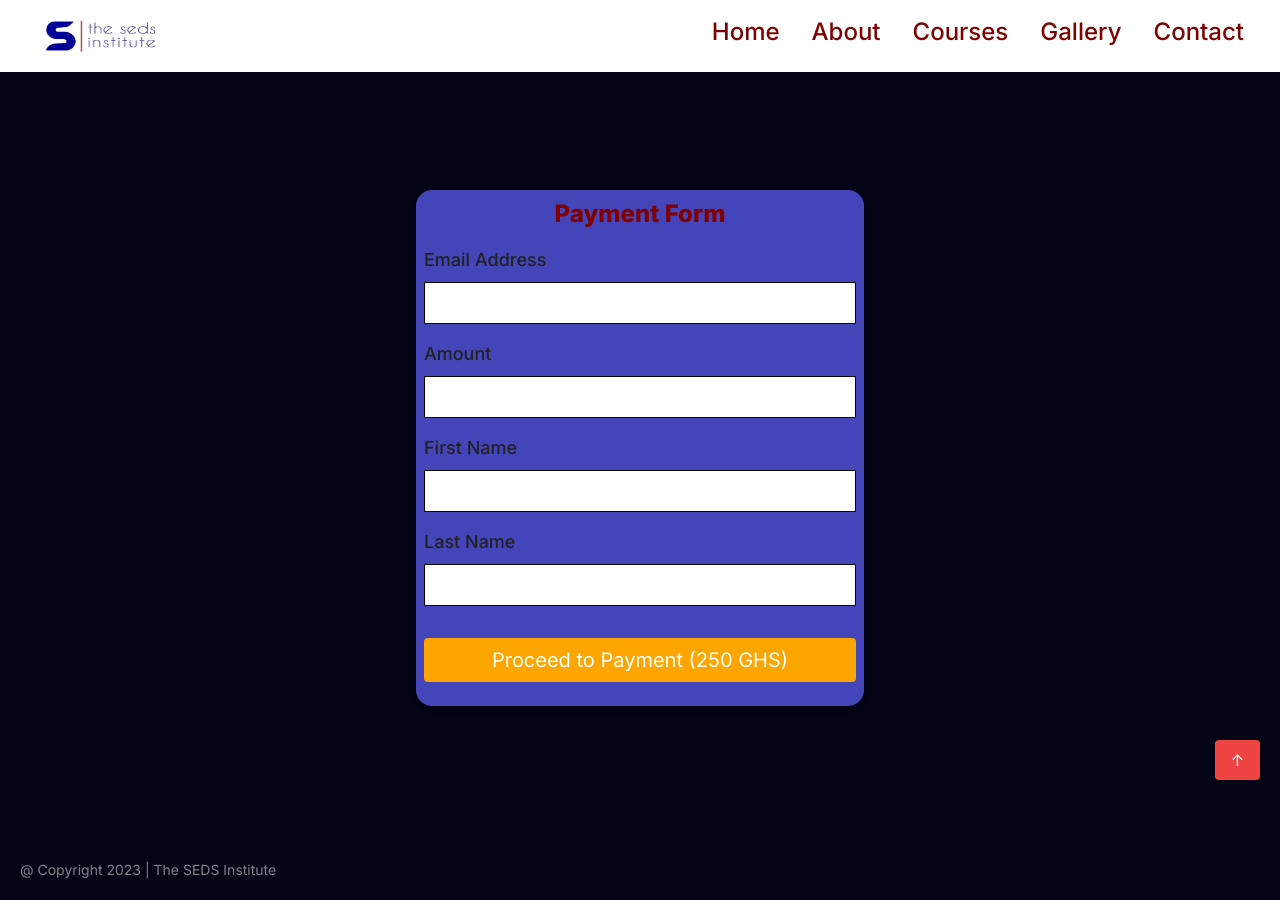
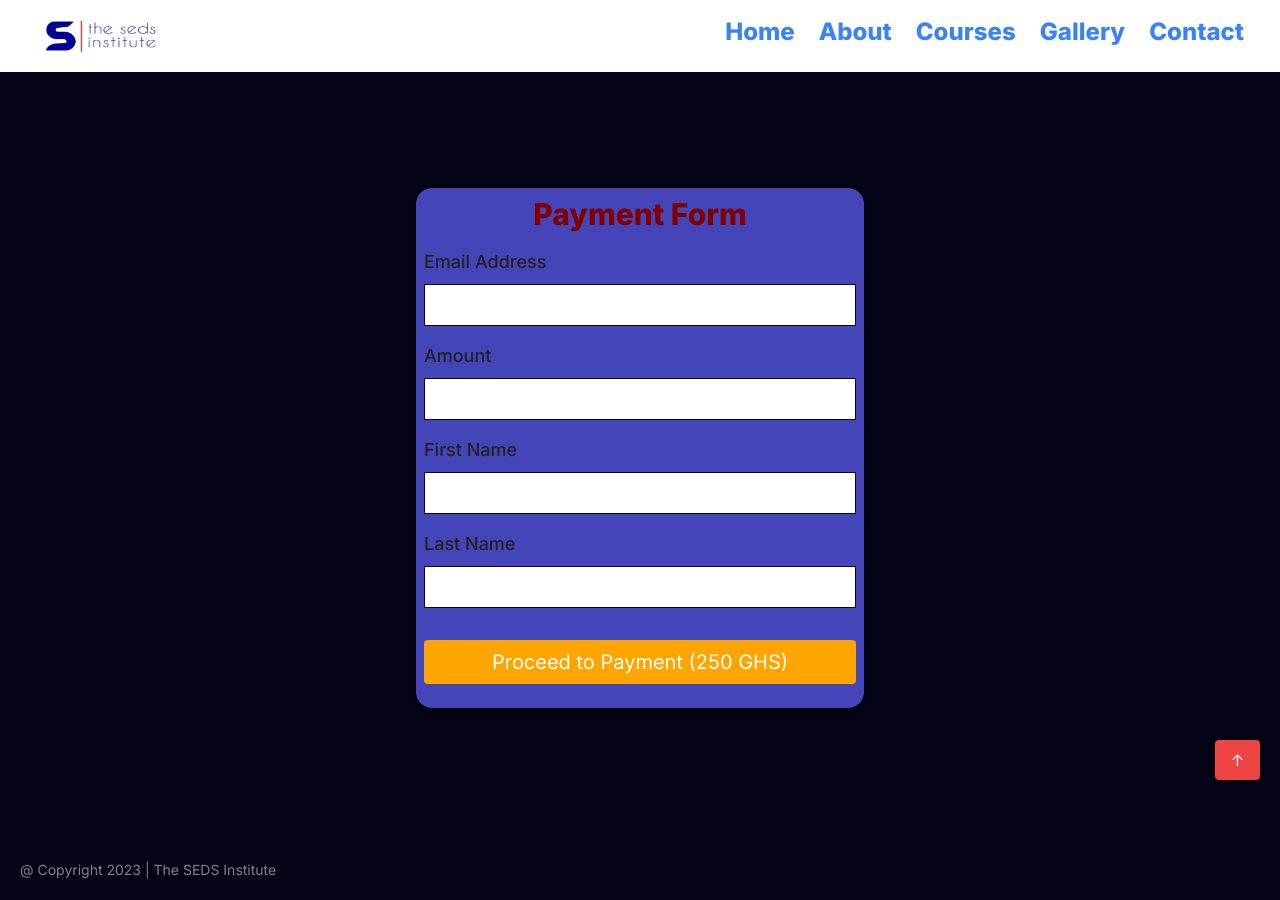
Before and after one commit to hubertproject/SED, a React (Vite) app: page /PaymentForm in a window 1280 px wide. Built offline with nearby package versions, Linux system fonts and the light colour scheme.

Commit message:
Update the navigation bar and payment form styling and text

```diff
--- a/src/components/ApplicationForm.jsx
+++ b/src/components/ApplicationForm.jsx
@@ -39,6 +39,7 @@ const ApplicationForm = () => {
 
   const [successMessage, setSuccessMessage] = useState("");
   const [errorMessage, setErrorMessage] = useState("");
+
 
   const {
     firstName,
@@ -195,6 +196,7 @@ const ApplicationForm = () => {
   const handlePrint = () => {
     window.print();
   };
+
 
   return (
 
--- a/src/components/Navbar.jsx
+++ b/src/components/Navbar.jsx
@@ -23,10 +23,10 @@ const Navbar = () => {
         </div>
 
 
-        <nav className="hidden md:flex gap-8 font-medium p-1 text-2xl">
+        <nav className="hidden md:flex gap-6 font-bold p-1 text-2xl">
           <NavLink
             to="/"
-            className="text-maroon  text-center transition-all cursor-pointer hover:shadow-md hover:shadow-maroon"
+            className="text-blue-500  text-center transition-all cursor-pointer hover:shadow-md hover:shadow-maroon"
             activeClassName="active"
             onClick={handleChange}
           >
@@ -34,7 +34,7 @@ const Navbar = () => {
           </NavLink>
           <NavLink
             to="/about"
-            className="text-maroon transition-all cursor-pointer hover:shadow-md hover:shadow-maroon"
+            className="text-blue-500  transition-all cursor-pointer hover:shadow-md hover:shadow-maroon"
             activeClassName="active"
             onClick={handleChange}
           >
@@ -42,7 +42,7 @@ const Navbar = () => {
           </NavLink>
           <NavLink
             to="/courses"
-            className="text-maroon transition-all cursor-pointer hover:shadow-md hover:shadow-maroon"
+            className="text-blue-500  transition-all cursor-pointer hover:shadow-md hover:shadow-maroon"
             activeClassName="active"
             onClick={handleChange}
           >
@@ -50,7 +50,7 @@ const Navbar = () => {
           </NavLink>
           <NavLink
             to="/gallery"
-            className="text-maroon transition-all cursor-pointer hover:shadow-md hover:shadow-maroon"
+            className="text-blue-500  transition-all cursor-pointer hover:shadow-md hover:shadow-maroon"
             activeClassName="active"
             onClick={handleChange}
           >
@@ -58,7 +58,7 @@ const Navbar = () => {
           </NavLink>
           <NavLink
             to="/contact"
-            className="text-maroon transition-all cursor-pointer hover:shadow-md hover:shadow-maroon"
+            className="text-blue-500  transition-all cursor-pointer hover:shadow-md hover:shadow-maroon"
             activeClassName="active"
             onClick={handleChange}
           >
@@ -75,11 +75,11 @@ const Navbar = () => {
       <div
         className={`${
           menu ? "translate-x-0" : "-translate-x-full"
-        } md:hidden flex flex-col absolute bg-[#ffffff] left-0 top-20 font-medium text-2xl text-center pt-8 pb-4 gap-4 w-full h-fit transition-transform duration-300`}
+        } md:hidden flex flex-col absolute bg-[#ffffff] left-0 top-20 font-bold text-2xl text-center pt-8 pb-4 gap-4 w-full h-fit transition-transform duration-300`}
       >
         <NavLink
           to="/"
-          className="text-maroon transition-all cursor-pointer hover:shadow-md hover:shadow-maroon"
+          className="text-blue-500  transition-all cursor-pointer hover:shadow-md hover:shadow-maroon"
           activeClassName="active"
           onClick={handleChange}
         >
@@ -87,7 +87,7 @@ const Navbar = () => {
         </NavLink>
         <NavLink
           to="/about"
-          className="text-maroon transition-all cursor-pointer hover:shadow-md hover:shadow-maroon"
+          className="text-blue-500  transition-all cursor-pointer hover:shadow-md hover:shadow-maroon"
           activeClassName="active"
           onClick={handleChange}
         >
@@ -95,7 +95,7 @@ const Navbar = () => {
         </NavLink>
         <NavLink
           to="/courses"
-          className="text-maroon transition-all cursor-pointer hover:shadow-md hover:shadow-maroon"
+          className="text-blue-500  transition-all cursor-pointer hover:shadow-md hover:shadow-maroon"
           activeClassName="active"
           onClick={handleChange}
         >
@@ -103,7 +103,7 @@ const Navbar = () => {
         </NavLink>
         <NavLink
           to="/gallery"
-          className="text-maroon transition-all cursor-pointer hover:shadow-md hover:shadow-maroon"
+          className="text-blue-500  transition-all cursor-pointer hover:shadow-md hover:shadow-maroon"
           activeClassName="active"
           onClick={handleChange}
         >
@@ -111,7 +111,7 @@ const Navbar = () => {
         </NavLink>
         <NavLink
           to="/contact"
-          className="text-maroon transition-all cursor-pointer hover:shadow-md hover:shadow-maroon"
+          className="text-blue-500  transition-all cursor-pointer hover:shadow-md hover:shadow-maroon"
           activeClassName="active"
           onClick={handleChange}
         >
--- a/src/components/PaymentForm.jsx
+++ b/src/components/PaymentForm.jsx
@@ -53,7 +53,7 @@ const PaymentForm = () => {
   return (
     <div className=" min-h-screen flex items-center justify-center mt-10">
   <div className="bg-bluee p-2 rounded-t-2xl rounded-b-2xl shadow-md w-full max-w-md mt-4">
-      <h2 className="text-2xl font-bold mb-4 text-center text-maroon">Payment Form</h2>
+      <h2 className="text-3xl font-bold mb-4 text-center text-maroon">Payment Form</h2>
       <form id="paymentForm" onSubmit={handleSubmit}>
         <div className="mb-4">
           <label htmlFor="email" className="block text-gray-600 text-lg font-medium mb-2 text-left text-black">
```
